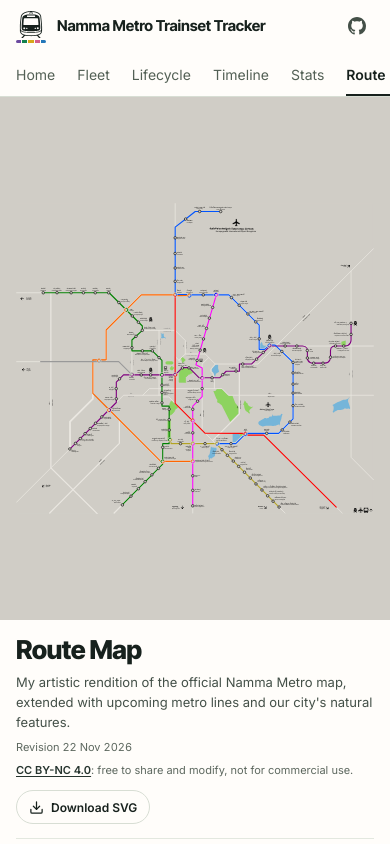
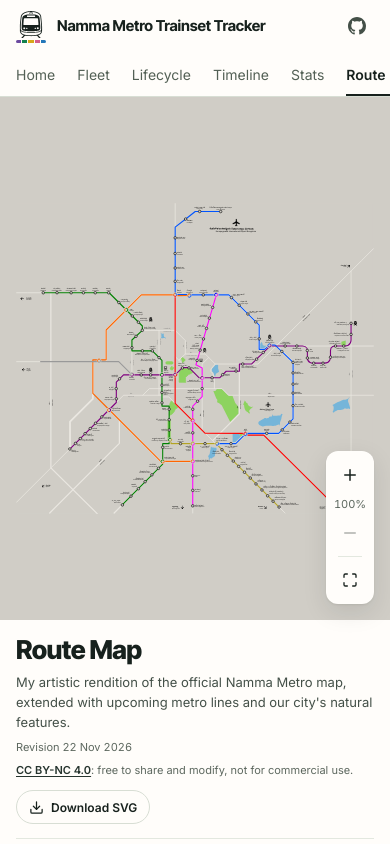
Before and after one commit to PratyushBalaji/trainset-tracker, a SvelteKit app: page /routemap in a window 390 px wide. Shown: the top 844 px of the page. Built offline with nearby package versions, Linux system fonts and the light colour scheme.

Commit message:
fix: keep route map zoom controls on the map on tablets
Below 860px the map stacks above the layers card; the zoom buttons now pin to the map's bottom-right corner instead of the bottom of the section.

```diff
--- a/src/routes/routemap/+page.svelte
+++ b/src/routes/routemap/+page.svelte
@@ -216,6 +216,7 @@
     .info-card { position: static; width: auto; border-radius: 0; box-shadow: none; border-bottom: 1px solid var(--border); padding: 16px; }
     .map-viewer { display: flex; flex-direction: column; height: auto; }
     .map-viewport { position: relative; height: 62svh; flex: none; }
-    .map-toolbar { bottom: 16px; right: 16px; }
+    /* Map above, layers card below: pin zoom controls to the map's bottom-right corner, not the section's. */
+    .map-toolbar { top: calc(62svh - 16px); bottom: auto; right: 16px; transform: translateY(-100%); }
   }
 </style>
```
